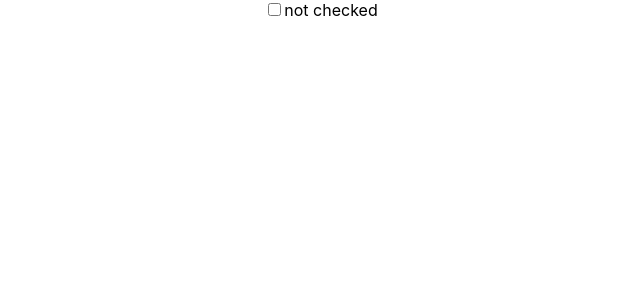
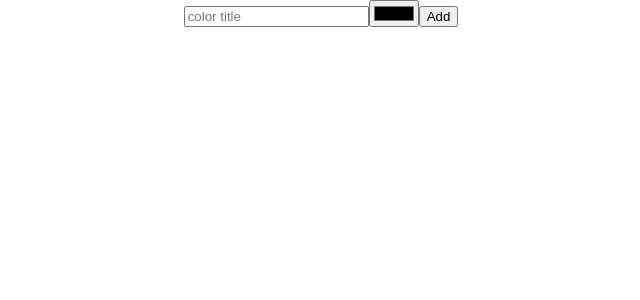
Before and after one commit to ming-tsai/reactjs-training, a React (Create React App) app in the folder essential-training/react-app/: page / in a window 1280 px wide. Shown: the top 300 px of the page, without its empty margins (319-959 px from the left). Built offline with nearby package versions, Linux system fonts and the light colour scheme.

Commit message:
chore(essentail-traing): finished chapter 05-01
useRef method for manage the form

```diff
--- a/essential-training/react-app/src/App.js
+++ b/essential-training/react-app/src/App.js
@@ -1,19 +1,31 @@
 import './App.css';
-import { useReducer } from "react";
+import { useRef } from "react";
 
 function App() {
-  const [checked, setChecked] = useReducer(
-    (checked) => !checked,
-    false
-  );
-  const msg = "checked";
+  const textTitle = useRef();
+  const hexColor = useRef();
+
+  const submit = (e) => {
+    e.preventDefault();
+    const title = textTitle.current.value;
+    const color = hexColor.current.value;
+    alert(`${title}, ${color}`);
+    textTitle.current.value = '';
+    hexColor.current.value = '';
+  }
   return (
     <div className="App">
+      <form onSubmit={submit}>
       <input
-        type="checkbox"
-        value={checked}
-        onChange={setChecked} />
-      <label>{checked ? msg : `not ${msg}`}</label>
+        ref={textTitle}
+        type="text"
+        placeholder='color title' />
+
+      <input
+        ref={hexColor}
+        type="color" />
+      <button type="submit">Add</button>
+      </form>
     </div>
   );
 }
```
